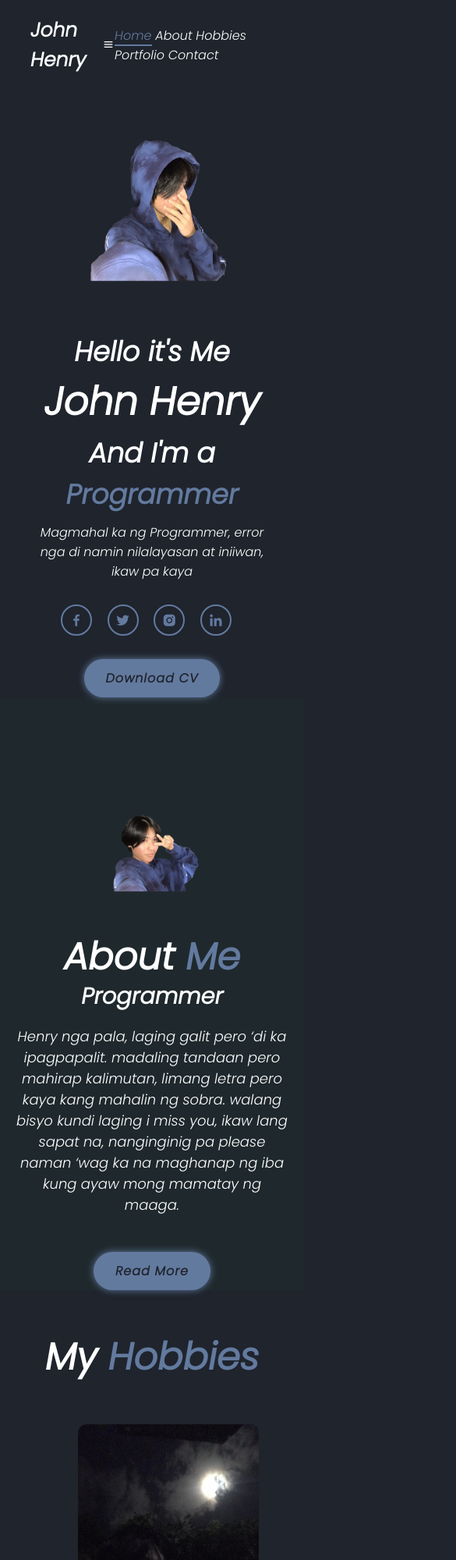
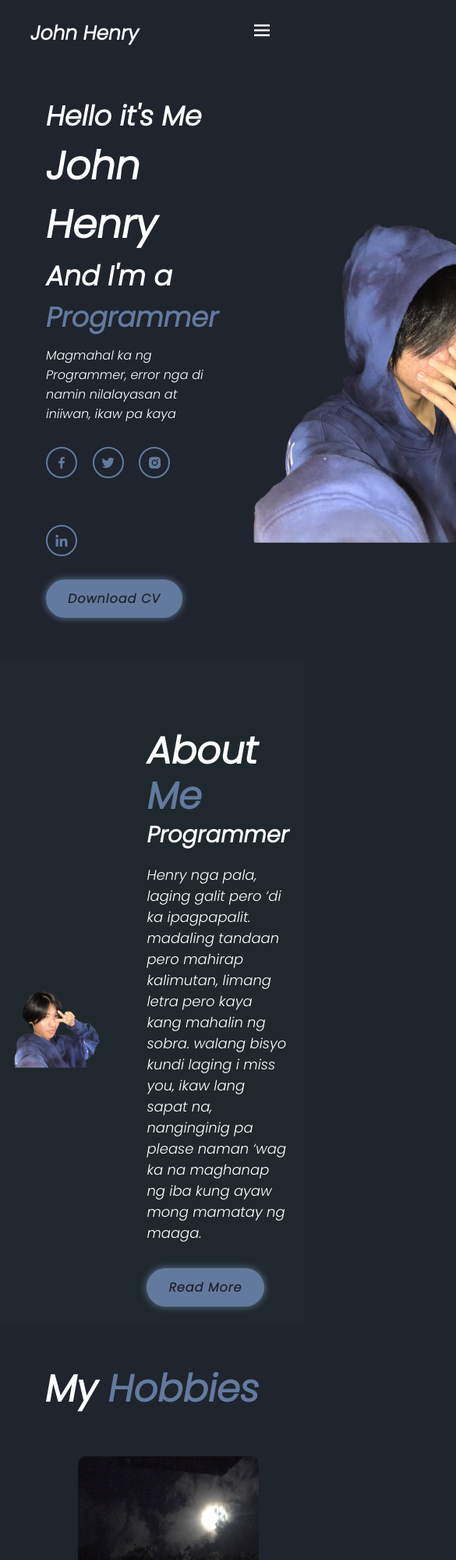
Before and after one commit to LarahSonata/me, a plain HTML site: page index.html in a window 390 px wide. Shown: the top 2000 px of the page at 78% size, 585 px wide, since content can reach past the window. Drawn offline with nearby package versions, Linux system fonts and the light colour scheme.

Commit message:
Update style.css

```diff
--- a/style.css
+++ b/style.css
@@ -209,85 +209,47 @@ body {
 .hobbies-work:hover .layer {
     height: 100%;
 }
-/* Updated CSS for mobile view */
 @media (max-width: 768px) {
-    /* Home Section */
-    .home {
-        flex-direction: column;
-        text-align: center;
-        margin-top: 50px;
+    .menu-icon {
+        display: block;
+        font-size: 30px;
+        cursor: pointer;
+        color: #fff;
+        z-index: 1001;
     }
 
-    .home-img {
-        width: 80%;
-        order: -1; /* Ensure the image comes first in mobile view */
-        display: flex;
-        justify-content: center;
+    .home-content, .about-content {
+    padding: 20px;
+}
+    .navbar {
+        position: absolute;
+        top: 100%;
+        left: 0;
+        width: 100%;
+        background: #1f242d;
+        flex-direction: column;
+        align-items: center;
+        display: none;
     }
 
-    .home-img img {
-        width: 80%; /* Scale image size */
+    .navbar.active {
+        display: flex;
     }
 
-    .home-content {
-        width: 100%;
+    .navbar a {
+        margin: 15px 0;
+        display: block;
         text-align: center;
     }
+}
 
-    /* About Section */
-    .about {
-        flex-direction: column;
-        text-align: center;
-        padding: 70px 5% 0;
+/* Show navbar inline and hide menu icon in desktop */
+@media (min-width: 769px) {
+    .menu-icon {
+        display: none;
     }
 
-    .about-img {
-        width: 80%;
-        margin-top: 20px;
-        display: flex;
-        justify-content: center;
-    }
-
-    .about-img img {
-        max-width: 80vw;
-    }
-
-    .about-content {
-        width: 100%;
-        text-align: center;
-    }
-
-    .about-content h2 {
-        text-align: center;
-    }
-
-    /* Navigation Links with Underline */
-    .navbar a {
-        margin: 10px 0;
-        font-size: 16px;
-        text-decoration: none;
-        border-bottom: 2px solid transparent;
-        transition: all 0.3s ease;
-    }
-
-    .navbar a:hover,
-    .navbar a.active {
-        color: #637A9F;
-        border-bottom: 2px solid #637A9F;
-    }
-
-    /* Read More Button */
-    .about-content a {
-        display: inline-block;
-        padding: 12px 28px;
-        background: #637A9F;
-        border-radius: 40px;
-        box-shadow: 0 0 10px #637A9F;
-        color: #1f242d;
-        text-decoration: none;
-        font-size: 16px;
-        letter-spacing: 1px;
-        font-weight: 600;
-        margin-top: 15px;
+    .navbar {
+        display: flex !important;
     }
 }
```
